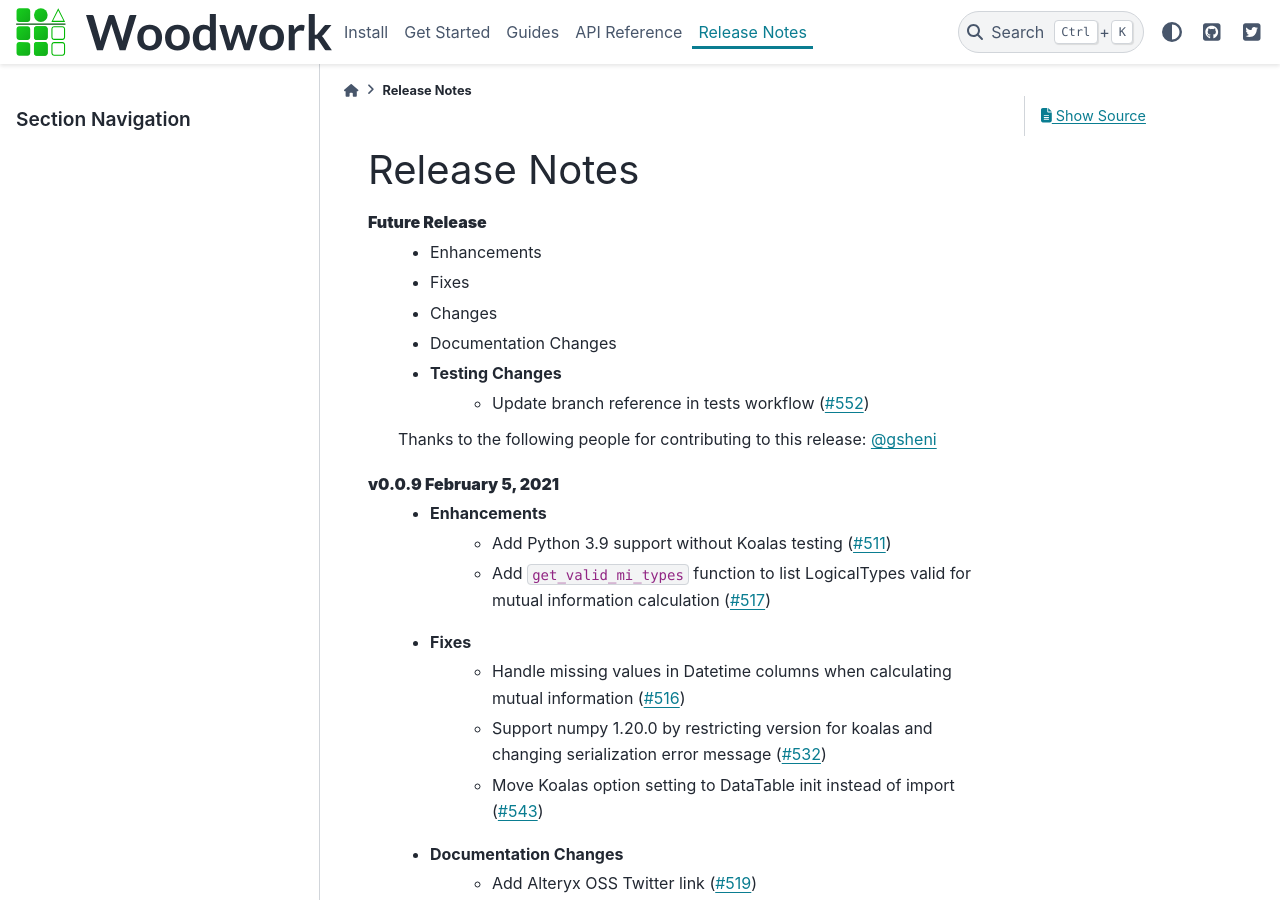
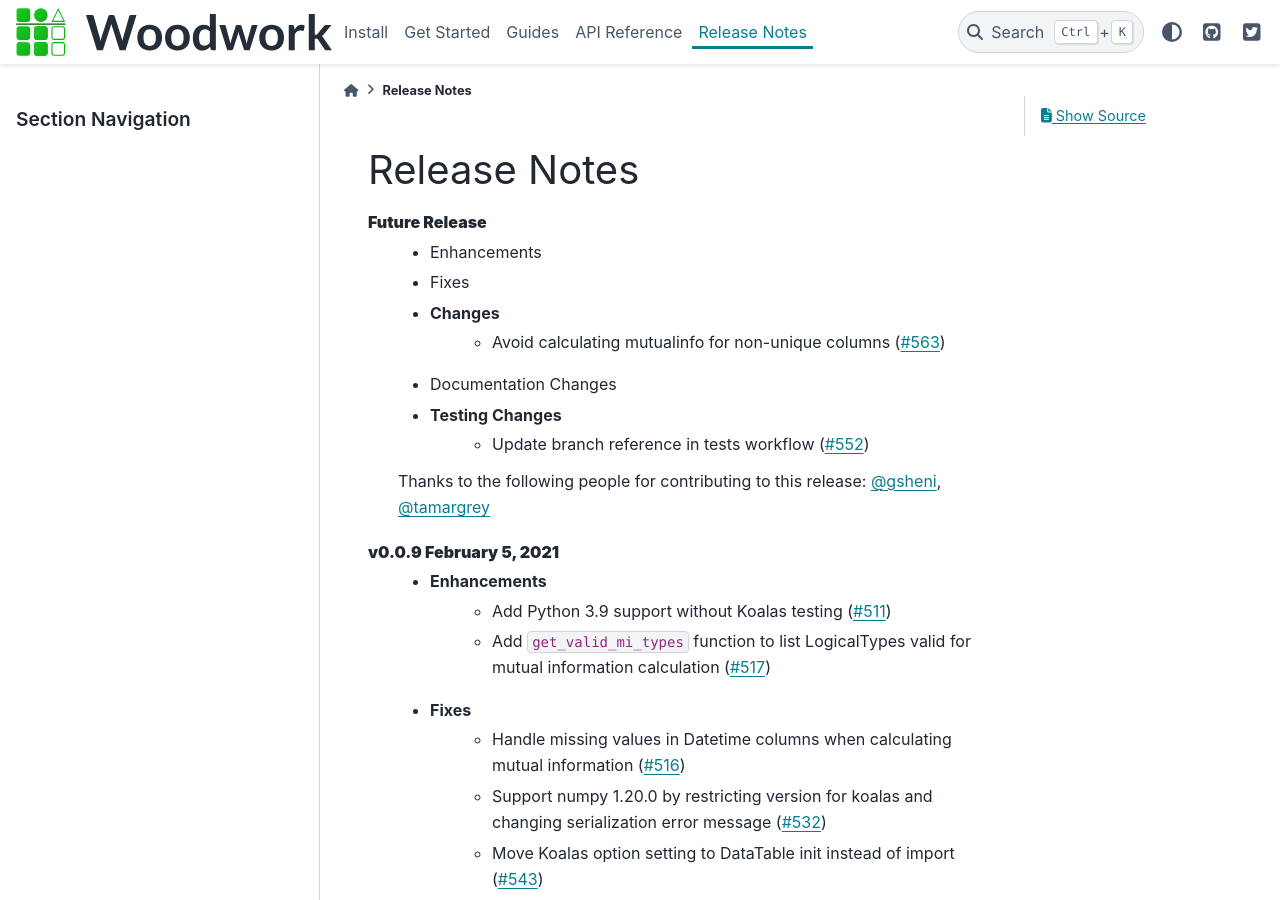
Before and after one commit to alteryx/woodwork, a Sphinx documentation site: the page built from docs/source/release_notes.rst, in a window 1280 px wide and 900 px high. Built offline with Sphinx 7.4.7 and the PyData theme 0.15.4, drawn with Linux system fonts in a browser that asks for light colours; comment, search, counter and statistics services are not loaded.

Commit message:
Add release note

```diff
--- a/docs/source/release_notes.rst
+++ b/docs/source/release_notes.rst
@@ -6,12 +6,13 @@ Release Notes
     * Enhancements
     * Fixes
     * Changes
+        * Avoid calculating mutualinfo for non-unique columns (:pr:`563`)
     * Documentation Changes
     * Testing Changes
         * Update branch reference in tests workflow (:pr:`552`)
 
     Thanks to the following people for contributing to this release:
-    :user:`gsheni`
+    :user:`gsheni`, :user:`tamargrey`
 
 **v0.0.9 February 5, 2021**
     * Enhancements
```
